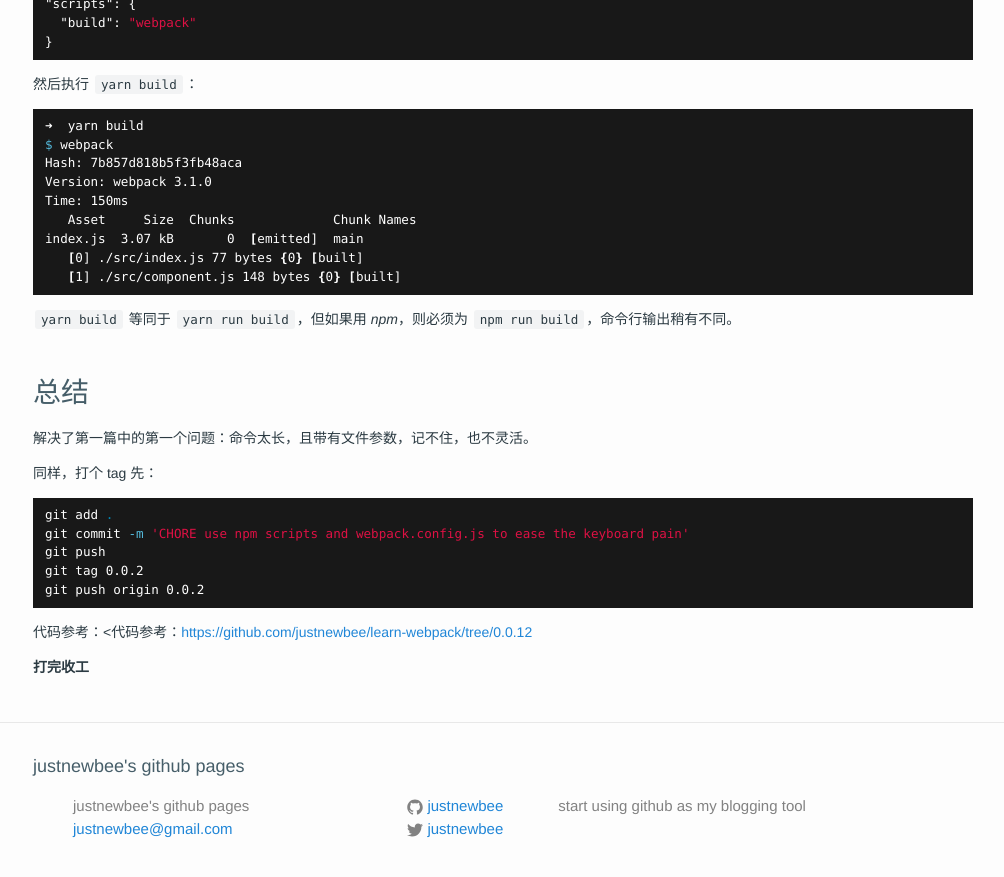
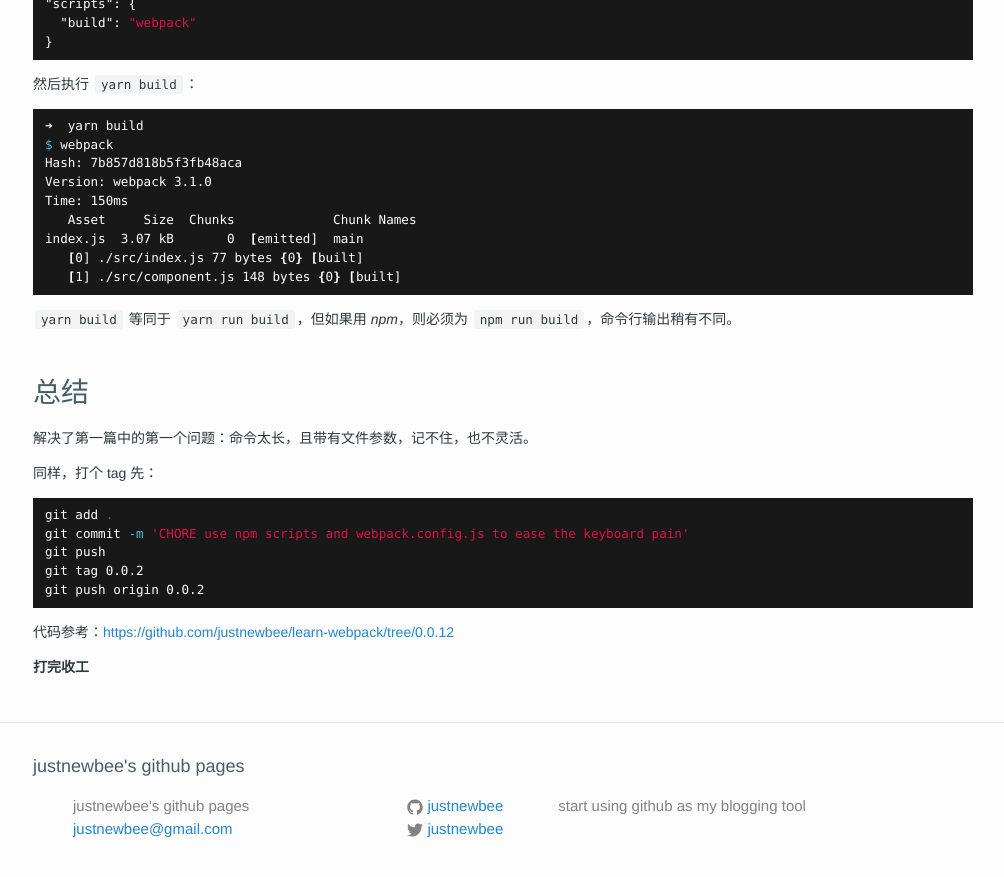
Before and after one commit to justnewbee/justnewbee.github.io, a Jekyll site: the page built from _posts/2017-07-22-learn-webpack-2.md, in a window 1280 px wide and 900 px high, scrolled down 1604 px. Shown: the top 877 px of the window, without its empty margins (137-1141 px from the left). Built offline with Jekyll 4.4.1, drawn with Linux system fonts in a browser that asks for light colours; comment, search, counter and statistics services are not loaded.

Commit message:
rm redundent

````diff
--- a/_posts/2017-07-22-learn-webpack-2.md
+++ b/_posts/2017-07-22-learn-webpack-2.md
@@ -113,6 +113,6 @@ git tag 0.0.2
 git push origin 0.0.2
 ```
 
-代码参考：<代码参考：<https://github.com/justnewbee/learn-webpack/tree/0.0.12>
+代码参考：<https://github.com/justnewbee/learn-webpack/tree/0.0.12>
 
 **打完收工**
````
